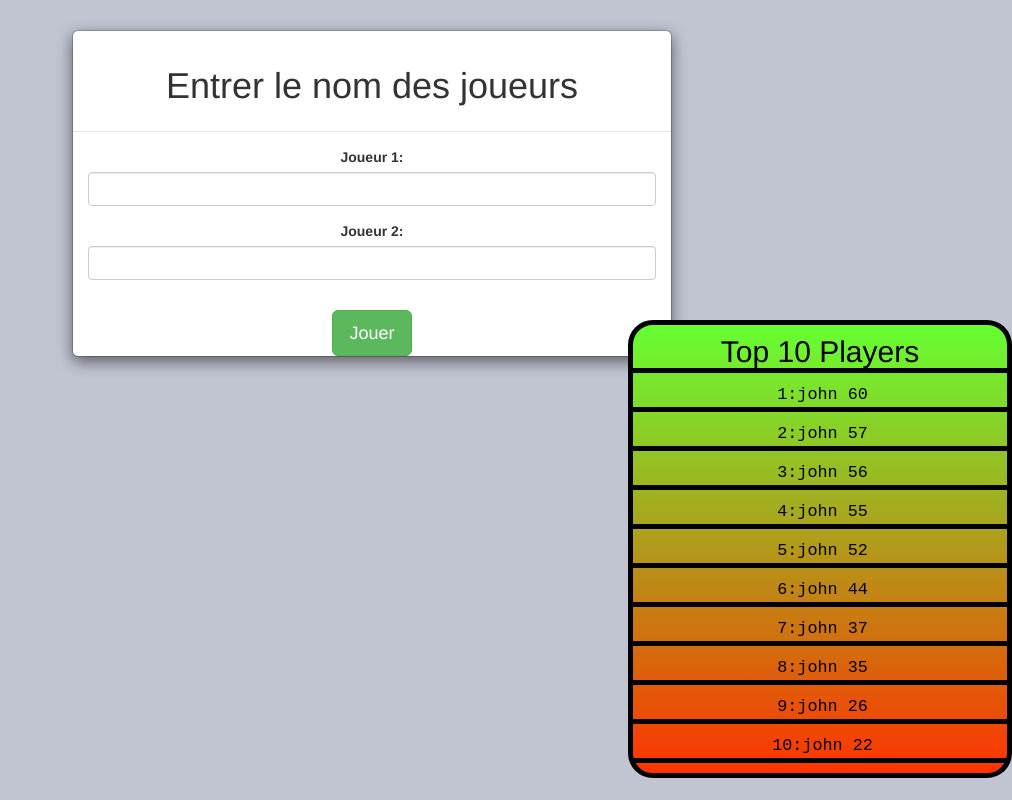
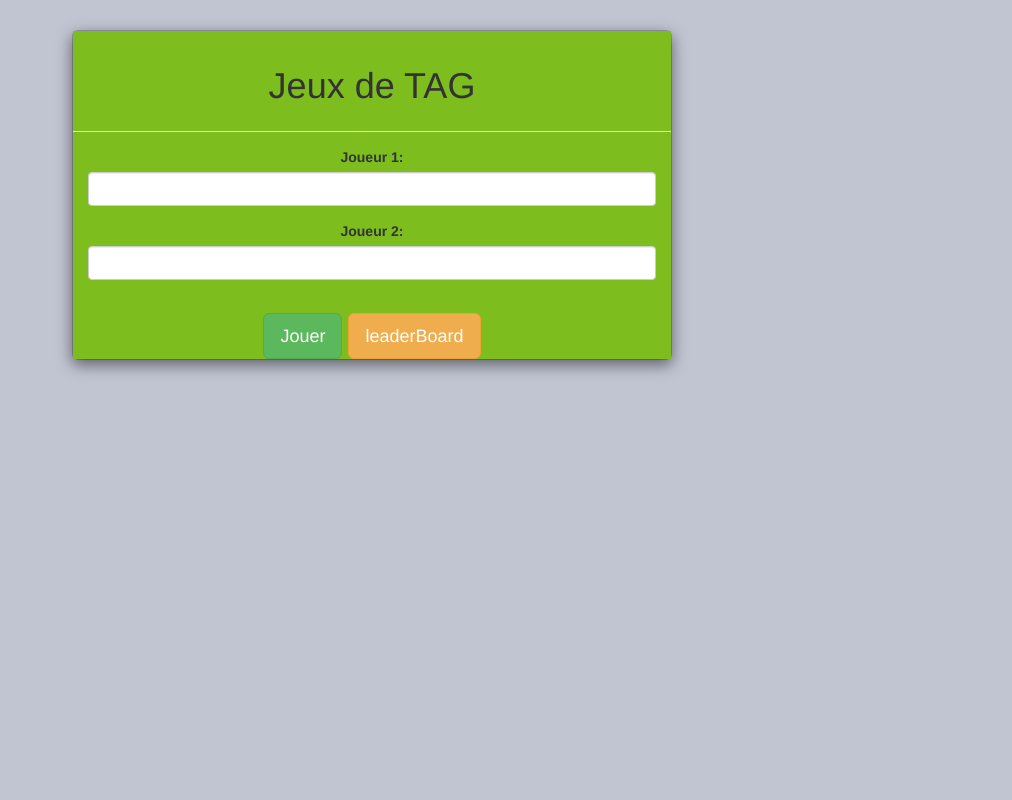
Before and after one commit to RetonLeveur/tp1_web3, a plain HTML site: page index.html in a window 1280 px wide. Shown: the whole page, without its empty margins (268-1280 px from the left). Drawn offline with nearby package versions, Linux system fonts and the light colour scheme.

Commit message:
changement menu et leaderboard

```diff
--- a/css/style.css
+++ b/css/style.css
@@ -18,16 +18,16 @@ canvas{
 .leaderBoard{
     position: absolute;
     top: 40%;
-    left: 70%;
+    left: 40%;
     background: linear-gradient(to bottom, #66ff33 0%, #ff3300 100%);
-    border: 5px;
+    border: 3px;
     border-style: solid;
     color: black;
     width: 30%;
     border-radius: 25px;
 }
 .leaderTitle{
-    border-bottom: 5px;
+    border-bottom: 2px;
     border-top: 0px;
     border-left: 0px;
     border-right: 0px;
@@ -36,7 +36,7 @@ canvas{
     margin-top: 10px;
 }
 .leaderEntry{
-    border-bottom: 5px;
+    border-bottom: 1px;
     border-top: 0px;
     border-left: 0px;
     border-right: 0px;
@@ -46,3 +46,10 @@ canvas{
    text-align:center;
    padding-left: 5px;
 }
+button{
+    margin: 3px;
+
+}
+div.menu{
+    background-color: rgb(125, 189, 30);
+}
--- a/src/components/leaderBoard.js
+++ b/src/components/leaderBoard.js
@@ -1,28 +1,16 @@
 let leaderBoard = [
-  { name: "john", score: 55 },
-  { name: "john", score: 35 },
-  { name: "john", score: 26 },
-  { name: "john", score: 56 },
-  { name: "john", score: 60 },
-  { name: "john", score: 44 },
-  { name: "john", score: 37 },
-  { name: "john", score: 22 },
-  { name: "john", score: 57 },
-  { name: "john", score: 52 },
+
 ];
 
 export function createLeaderBoard() {
-  let leaderList = loadBoard();
-  if(leaderList==null){
-    leaderList = leaderBoard;
-  }
+
   const board = $("<div></div>")
-    .addClass("leaderBoard")
-    .attr("id", "leaderBoard");
+  board.addClass("leaderBoard")
+  board.attr("id", "leaderBoard");
   board.append($("<h2>Top 10 Players</h2>").addClass("leaderTitle"));
   let position = 1;
-  leaderList.sort((a, b) => b.score - a.score);
-  leaderList.forEach((entry) => {
+  leaderBoard.sort((a, b) => b.score - a.score);
+  leaderBoard.forEach((entry) => {
     board.append(
       $("<p></p>")
         .addClass("leaderEntry")
@@ -38,20 +26,12 @@ export function addToLeaderBoard(name, score) {
   if (leaderBoard.length == 10) {
     if (leaderBoard.filter((a) => a.score < score)) {
       leaderBoard.pop();
-      leaderBoard.push(name, score);
+      leaderBoard.push(name);
     }
   }
   else if(leaderBoard.length <10){
-    leaderBoard.push(name, score);
+    leaderBoard.push(name);
   }
 
   return leaderBoard.sort((a, b) => b.score - a.score);
 }
-
-export function saveBoard(){
-  localStorage.setItem('leaderBoard',JSON.stringify(leaderBoard));
-}
-
-export function loadBoard(){
-  return JSON.parse(localStorage.getItem("leaderBoard",leaderBoard));
-}
--- a/src/components/menu.js
+++ b/src/components/menu.js
@@ -6,12 +6,12 @@ function createMenu() {
   const menuCode =
     '<div class="modal-dialog" id="menu" role="document">' +
     '<div class="modal-content">' +
-    '<div class="modal-header bg-secondary">' +
-    '<h1 class="text-center bg-dark" id="playerNames">Entrer le nom des joueurs</h1>' +
+    '<div class="modal-header menu">' +
+    '<h1 class="text-center bg-dark" id="playerNames">Jeux de TAG</h1>' +
     "</div>" +
-    '<div class="modal-body">' +
+    '<div class="modal-body menu">' +
     "<form>" +
-    '<div class="form-group bg-dark">' +
+    '<div class="form-group">' +
     '<label for="recipient-name" class="col-form-label">Joueur 1:</label>' +
     '<input type="text" class="form-control" id="playerOneName" required>' +
     "</div>" +
@@ -21,11 +21,13 @@ function createMenu() {
     "</div>" +
     "</form>" +
     "</div>" +
-    '<div class=" text-center">' +
+    '<div class=" text-center menu">' +
     '<button type="submit" id="startGame" class="btn btn-lg btn-success">Jouer</button>' +
+    '<button type="submit" id="showLeader" class="btn btn-lg btn-warning">leaderBoard</button>' +
     "</div>" +
     "</div>" +
     "</div>";
+
   return menuCode;
 }
 // retourne le nom du joueur 1
--- a/src/components/stage.js
+++ b/src/components/stage.js
@@ -10,7 +10,6 @@ const scene = {};
 const tileSize = 64;
 const wrapper = $('<div></div>');
 export let gameOver = false
-export let Winner = ''
 export function stage(){
     /** scoreboard ici */
 
@@ -116,20 +115,20 @@ function createCharacterWithTagRandom(){
 
 
  function setScore(){
+
     if(stage.character1.timer.duree <= 0){
         stage.character1.timer.stop();
           stage.character2.score = stage.character2.timer.duree;
+          console.log(stage.character1.name);
           addToLeaderBoard(stage.character2.name,stage.character2.score)
-          gameOver= true;
-          Winner = stage.character2.name + ' a gagné la partie'
-          newGame();
+            newGame();
+
+
         }
         else if(stage.character2.timer.duree <= 0){
             stage.character1.timer.stop();
               stage.character1.score = stage.character1.timer.duree;
               addToLeaderBoard(stage.character1.name,stage.character1.score)
-
-              Winner = stage.character1.name + ' a gagné la partie'
               newGame();
         }
 
--- a/src/index.js
+++ b/src/index.js
@@ -1,5 +1,5 @@
 import { menu } from "./components/menu.js";
-import { stage, Winner } from "./components/stage.js";
+import { stage } from "./components/stage.js";
 import { createLeaderBoard } from "./components/leaderBoard.js";
 // ajout de la div principal au body
 export let gameOn = false;
@@ -9,17 +9,15 @@ const gameBoard = $("<div></div>")
 
 function load() {
   gameBoard.append(menu());
-  gameBoard.append(createLeaderBoard());
+
   $("body").append(gameBoard).hide().fadeIn(1500);
 }
 
 export function newGame() {
   $("#menu").fadeIn();
   $("#stage").remove();
-  stage();
-  gameBoard.append(createLeaderBoard());
-  confirm(Winner).attr("id", "winner");
-  "#winner".remove();
+  $('#leaderBoard').show();
+
 }
 
 if (!gameOn) {
@@ -30,8 +28,16 @@ if (!gameOn) {
 $("#startGame").click(function () {
   gameOn = true;
   gameBoard.append(stage().attr("id", "stage")).hide().fadeIn();
-  //$('#leaderBoard').hide();
-  $("#leaderBoard").remove();
-  //gameBoard.append(createLeaderBoard());
+ $('#leaderBoard').remove();
   $("#menu").hide();
 });
+$('#showLeader').click(function(){
+  gameBoard.append(createLeaderBoard());
+  setTimeout(() => {
+    $('#leaderBoard').fadeOut(1500);
+
+  }, 3000);
+  setTimeout(() => {
+    $('#leaderBoard').remove();
+   }, 4500);
+});
```
